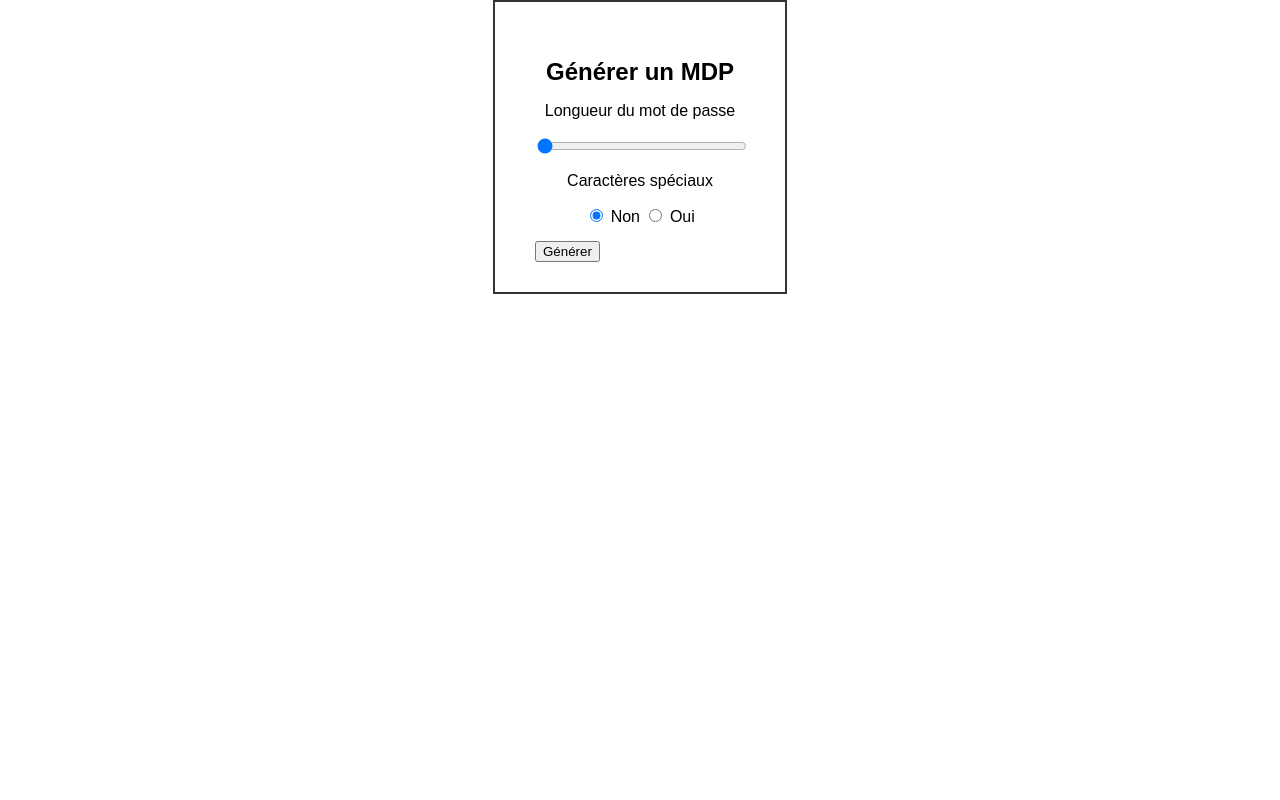
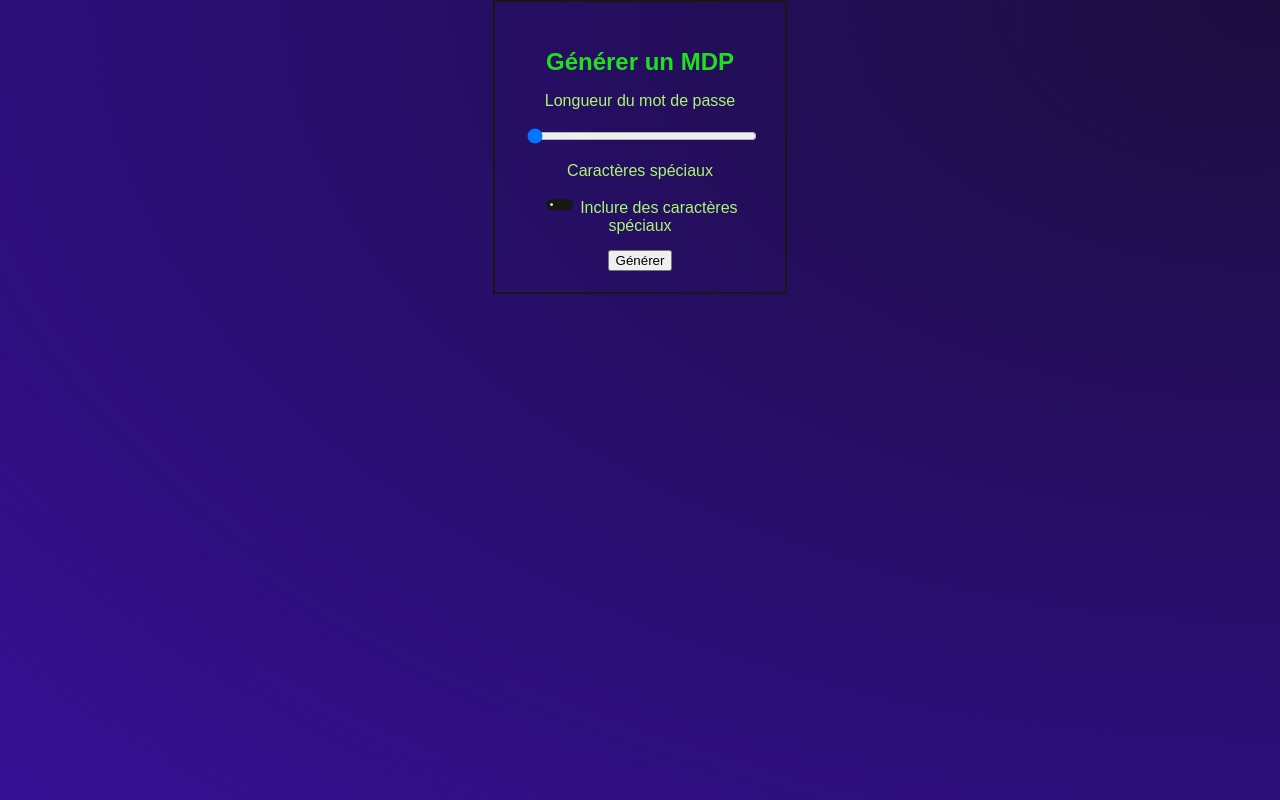
Before and after one commit to Tausopy/extention_generateurMDP, a browser extension: page acceuil.html in a window 1280 px wide. Drawn offline with Linux system fonts and the light colour scheme.

Commit message:
Version 3
suppression de la console pour éviter une sauvegarde du mot de passe en clair dans la console. il ne se stocl désormais plus. Sécurité accrue. Ajout d'un style de couleurs Bleu vert.

```diff
--- a/acceuil.html
+++ b/acceuil.html
@@ -7,16 +7,19 @@
 <body>
     <div class="container">
         <h1>Générer un MDP</h1>
+
         <p>Longueur du mot de passe</p>
         <input type="range" min="12" max="22" value="12" step="1" id="passwordLengthInput">
+
         <p>Caractères spéciaux</p>
-        <label>
-            <input type="radio" name="specialChars" value="no" checked> Non
+        <label for="specialCharsCheckbox" class="custom-checkbox">
+            <input type="checkbox" id="specialCharsCheckbox" class="switch_1"> Inclure des caractères spéciaux
         </label>
-        <label>
-            <input type="radio" name="specialChars" value="specialChars_choice"> Oui
-        </label>
-        <button id="generateButton">Générer</button>
+
+        <div class="center-button">
+            <button id="generateButton">Générer</button>
+        </div>
+
         <script src="generation.js"></script>
     </div>
 </body>
--- a/generation.js
+++ b/generation.js
@@ -25,8 +25,8 @@ document.addEventListener("DOMContentLoaded", function() {
         const passwordLengthInput = document.getElementById("passwordLengthInput");
         const passwordLength = parseInt(passwordLengthInput.value);
 
-        const specialCharsCheckbox = document.querySelector('input[name="specialChars"]:checked');
-        const useSpecialChars = specialCharsCheckbox.value === 'specialChars_choice';
+        const specialCharsCheckbox = document.getElementById("specialCharsCheckbox");
+        const useSpecialChars = specialCharsCheckbox.checked;
 
         const generatedPassword = generatePassword(passwordLength, useSpecialChars);
         // Copier le mot de passe dans le presse-papier
@@ -40,7 +40,4 @@ document.addEventListener("DOMContentLoaded", function() {
         console.log('Mot de passe généré :', generatedPassword);
     });
 
-
-
-
 });
--- a/styles.css
+++ b/styles.css
@@ -1,31 +1,95 @@
 body {
     font-family: Arial, sans-serif;
+    width: 250px;
+    height: 250px;
+    margin: 0 auto;
+    padding: 20px;
+    background: radial-gradient(at top right, rgb(27, 13, 62), rgb(53, 16, 148));
+    border: 2px solid rgb(23, 23, 22);
+}
+
+.container {
+    padding: 10px;
     text-align: center;
-    margin: 0;
-    padding: 0;
+    color: rgb(169, 247, 114);
 }
-.container {
-    padding: 20px;
-}
+
 h1 {
     font-size: 24px;
+    color: rgb(31, 224, 31);
 }
+
 p {
     font-size: 16px;
+    color: rgb(169, 247, 114);
 }
+
 input[type="range"] {
     width: 100%;
 }
-body {
-    font-family: Arial, sans-serif;
-    width: 250px; /* Largeur de l'extension */
-    height: 250px; /* Hauteur de l'extension */
-    margin: 0 auto; /* Centrer horizontalement */
-    padding: 20px; /* Marge intérieure */
-    border: 2px solid #333333; /* Bordure pour la mise en forme */
+
+.center-button {
+    margin-top: 15px;
 }
 
 #generateButton {
-    display: block;
-    margin-top: 15px;
+    margin: 0 auto; /* Ajout pour centrer horizontalement */
 }
+
+
+
+
+.colorpalette{
+    color: rgb(169, 247, 114);
+    color: rgb(31, 224, 31);
+    color: rgb(27, 13, 62);
+    color: rgb(53, 16, 148);
+    color: rgb(23, 23, 22);
+}
+
+
+
+
+/* Modifier les styles du bouton de la checkbox */
+input[type="checkbox"].switch_1 {
+    font-size: 30px;
+    -webkit-appearance: none;
+    -moz-appearance: none;
+    appearance: none;
+    width: 0.875em; /* Réduire la largeur */
+    height: 0.375em; /* Réduire la hauteur */
+    background: rgb(23, 23, 22);
+    border-radius: 3em;
+    position: relative;
+    cursor: pointer;
+    outline: none;
+    -webkit-transition: all .2s ease-in-out;
+    transition: all .2s ease-in-out;
+  }
+
+  /* Modifier la couleur du bouton lorsque la checkbox est cochée */
+  input[type="checkbox"].switch_1:checked {
+    background: rgb(169, 247, 114);
+  }
+
+  /* Ne pas oublier de mettre à jour la taille de l'ombre et du point de la checkbox */
+  input[type="checkbox"].switch_1:after {
+    position: absolute;
+    content: "";
+    width: 0.375em; /* Réduire la taille */
+    height: 0.375em; /* Réduire la taille */
+    border-radius: 50%;
+    background: #fff;
+    -webkit-box-shadow: 0 0 .0625em rgba(0, 0, 0, .3); /* Réduire la taille de l'ombre */
+    box-shadow: 0 0 .0625em rgba(0, 0, 0, .3); /* Réduire la taille de l'ombre */
+    -webkit-transform: scale(.25); /* Réduire la taille du point */
+    transform: scale(.25); /* Réduire la taille du point */
+    left: 0;
+    -webkit-transition: all .2s ease-in-out;
+    transition: all .2s ease-in-out;
+  }
+
+  /* Ne pas oublier de mettre à jour la taille de la checkbox lorsque cochée */
+  input[type="checkbox"].switch_1:checked:after {
+    left: calc(100% - 0.375em); /* Réduire la taille de la checkbox cochée */
+  }
```
Also changed, not shown: manifest.json, test-palette.png (added).
